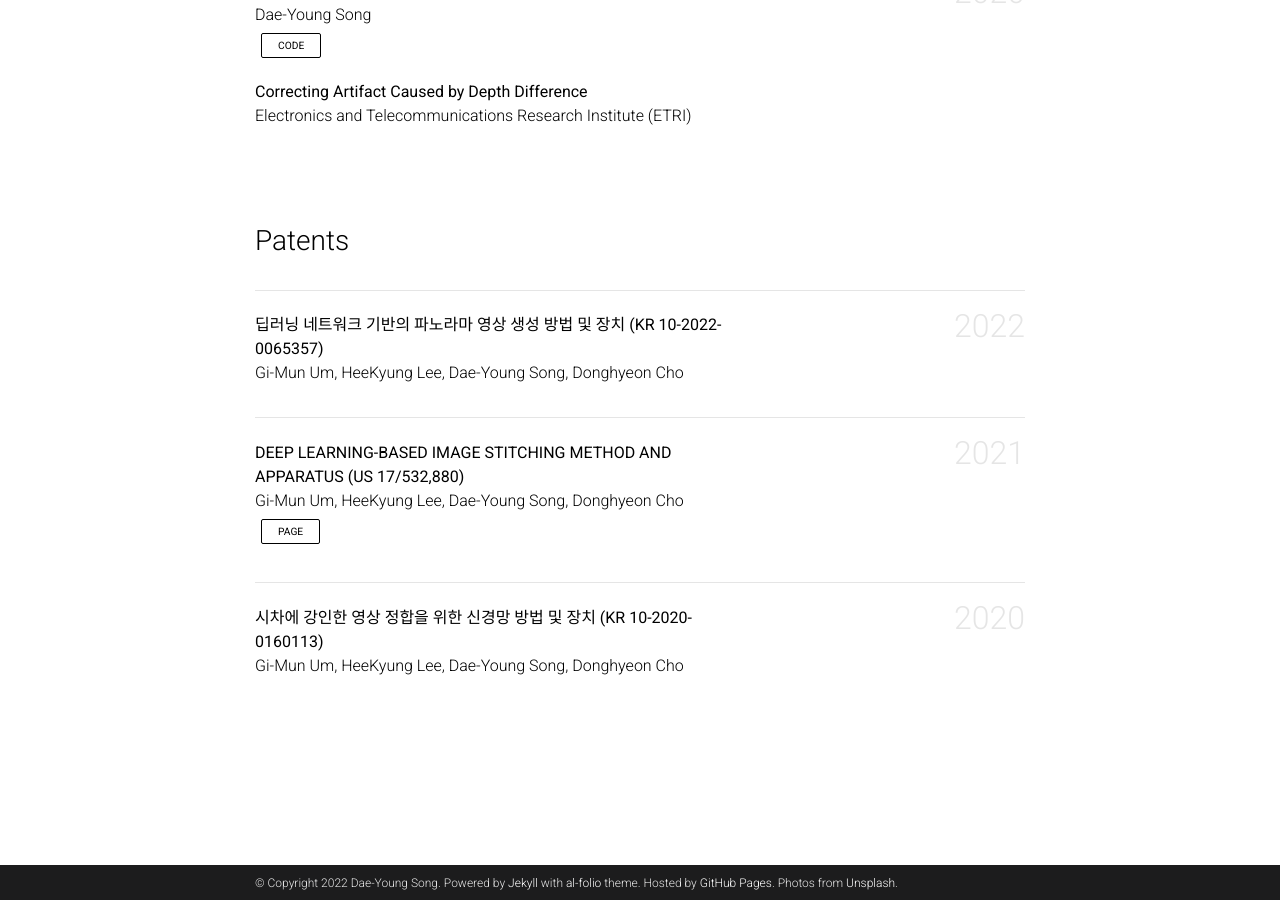
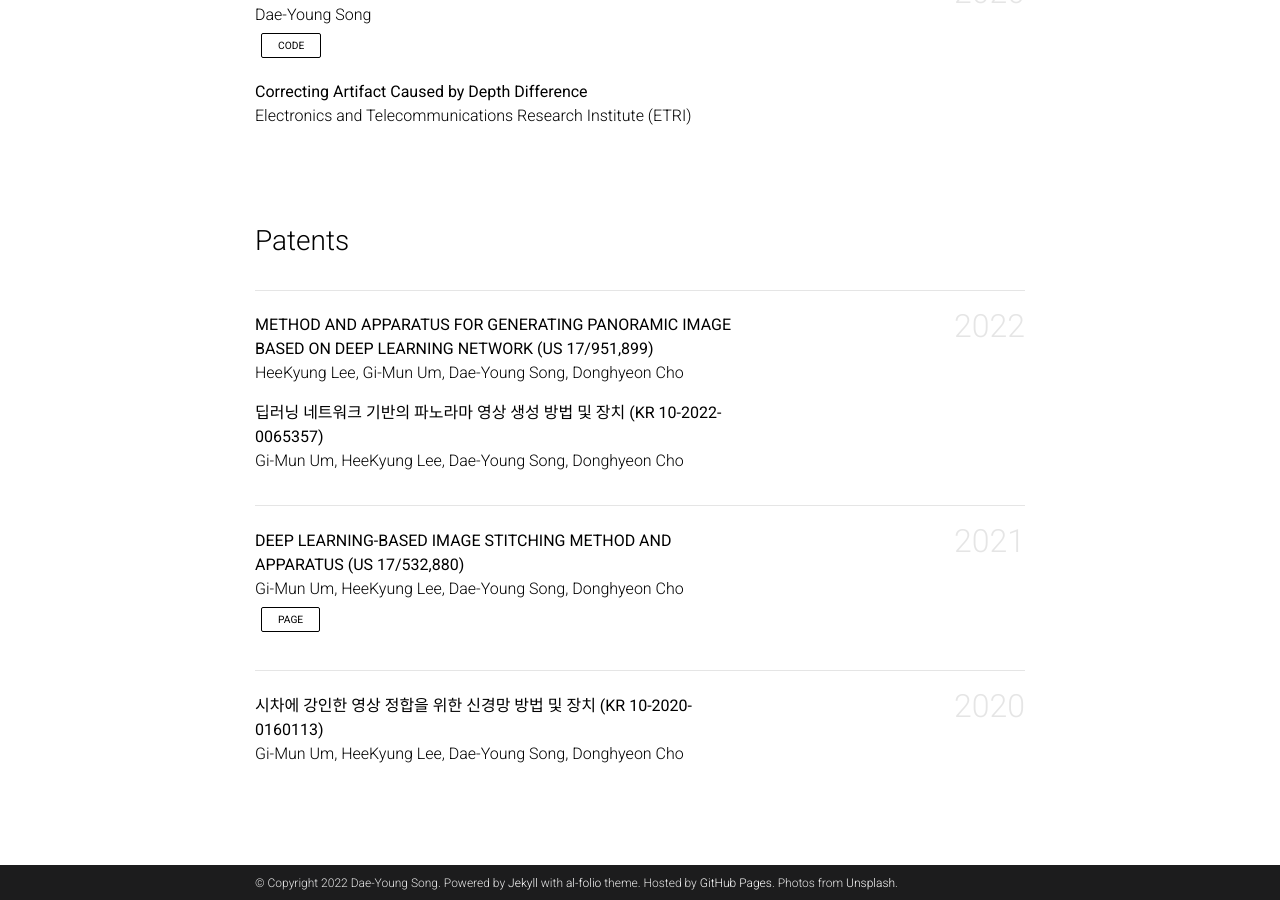
Before and after one commit to EadCat/EadCat.github.io, a Jekyll site: the page built from _pages/about.md, in a window 1280 px wide and 900 px high, scrolled down 1576 px. Built offline with Jekyll 4.4.1, drawn with Linux system fonts in a browser that asks for light colours; comment, search, counter and statistics services are not loaded; a style sheet for code colours, icons or effects is not loaded.

Commit message:
add a patent

```diff
--- a/_data/patents.yml
+++ b/_data/patents.yml
@@ -1,4 +1,11 @@
 2022:
+  - title: "METHOD AND APPARATUS FOR GENERATING PANORAMIC IMAGE BASED ON DEEP LEARNING NETWORK (US 17/951,899)"
+    authors:
+      - HeeKyung Lee
+      - Gi-Mun Um
+      - Dae-Young Song
+      - Donghyeon Cho
+
   - title: "딥러닝 네트워크 기반의 파노라마 영상 생성 방법 및 장치 (KR 10-2022-0065357)"
     authors:
       - Gi-Mun Um
```
